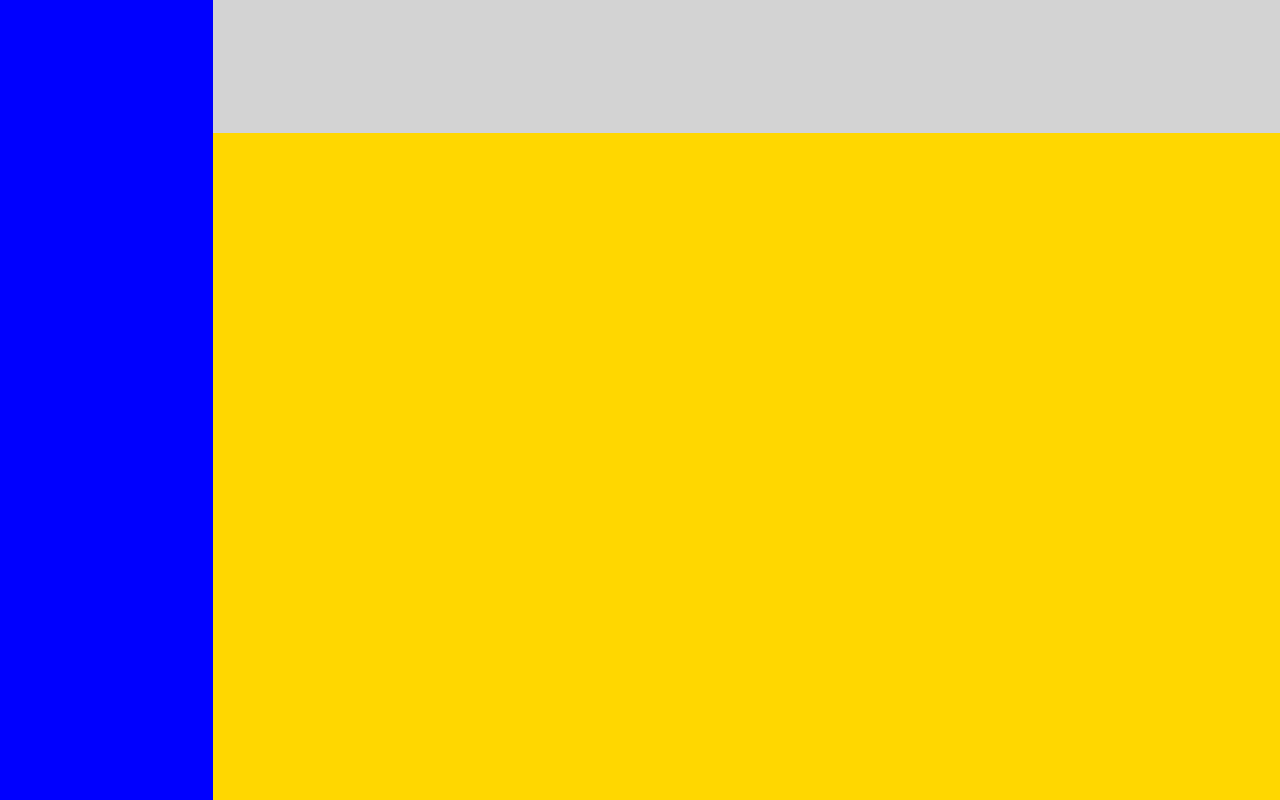
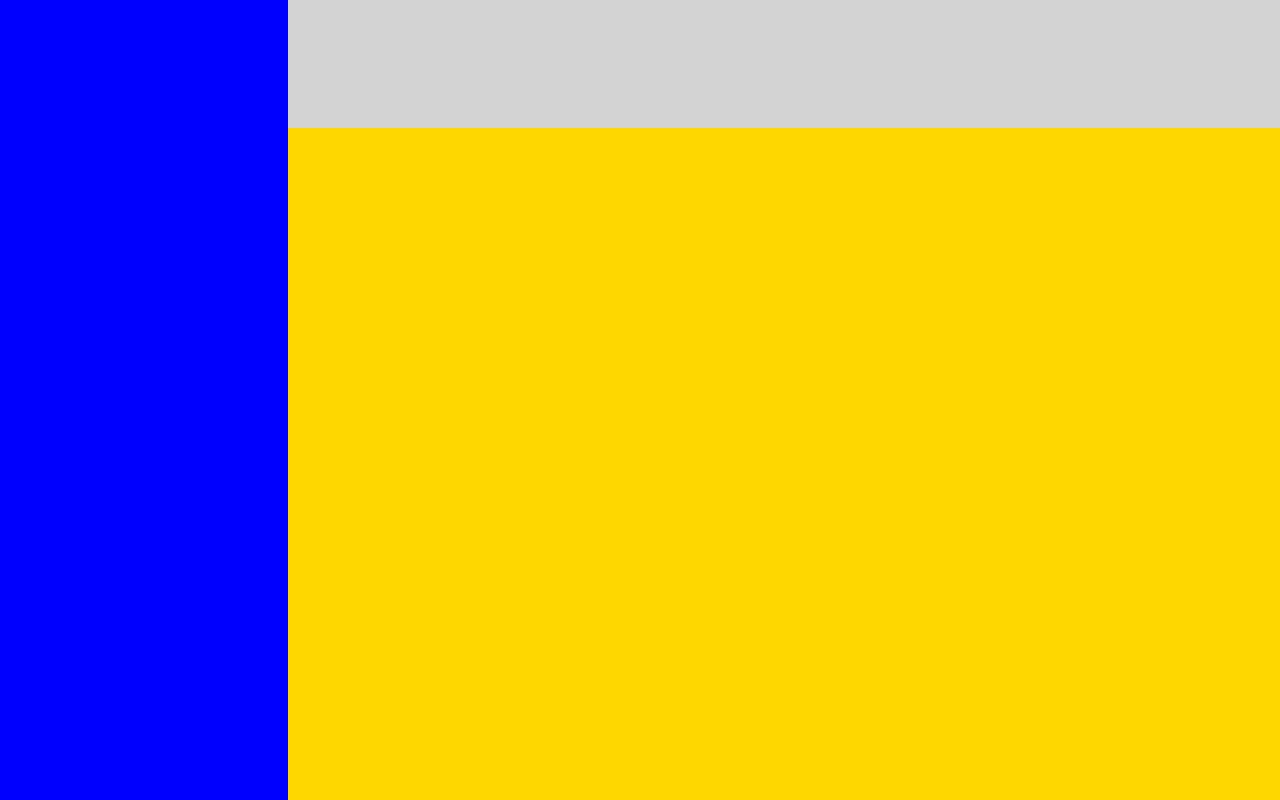
Before and after one commit to Erbivore94/admin-dashboard, a plain HTML site: page index.html in a window 1280 px wide. Drawn offline with Linux system fonts and the light colour scheme.

Commit message:
Swtich header, sidebar sizing to rem units
This ensures that these elements will not shrink in size when re-sizing the window

```diff
--- a/css/main.css
+++ b/css/main.css
@@ -12,7 +12,7 @@ html {
 .container {
     height: 100vh;
     display: grid;
-    grid-template: 1fr 5fr / 1fr 5fr;
+    grid-template: 8rem 1fr / 18rem 1fr;
 }
 
 .sidebar {
```
